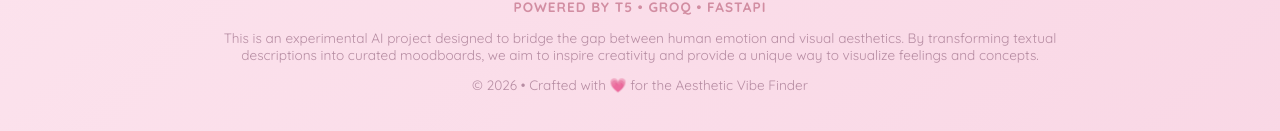
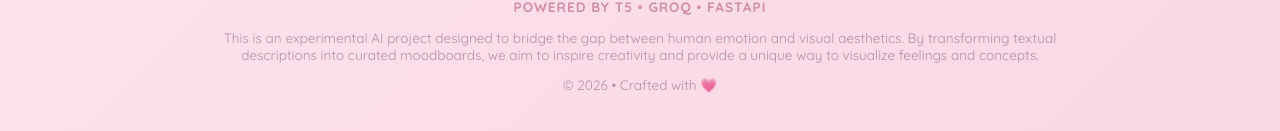
Before and after one commit to martasolerebri/moodboard-predictor, a plain HTML site: page index.html in a window 1280 px wide. Shown: the part 687-818 px from the top of the page. Drawn offline with Linux system fonts and the light colour scheme; a web font is replaced by a local one.

Commit message:
Update index.html

```diff
--- a/index.html
+++ b/index.html
@@ -56,7 +56,7 @@
         This is an experimental AI project designed to bridge the gap between human emotion and visual aesthetics.
         By transforming textual descriptions into curated moodboards, we aim to inspire creativity and provide a unique way to visualize feelings and concepts.
     </p>
-    <p>&copy; 2026 • Crafted with 💗 for the Aesthetic Vibe Finder</p>
+    <p>&copy; 2026 • Crafted with 💗</p>
 </footer>
 
 <script>
```
